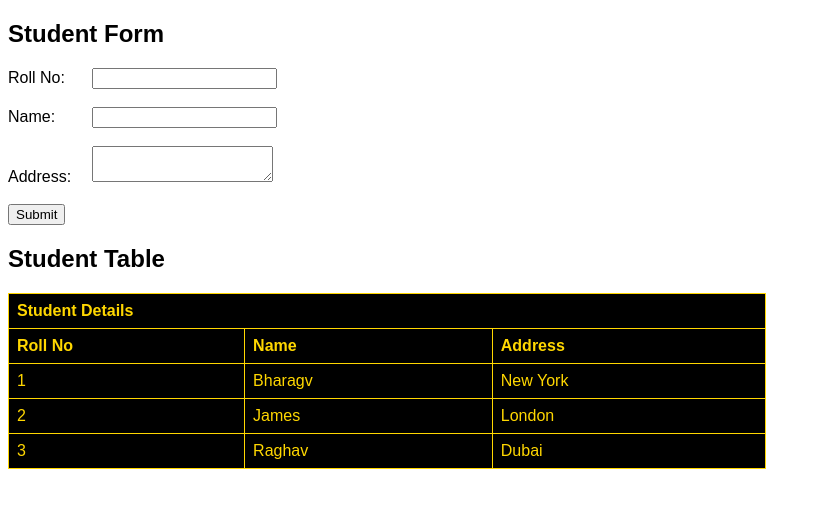
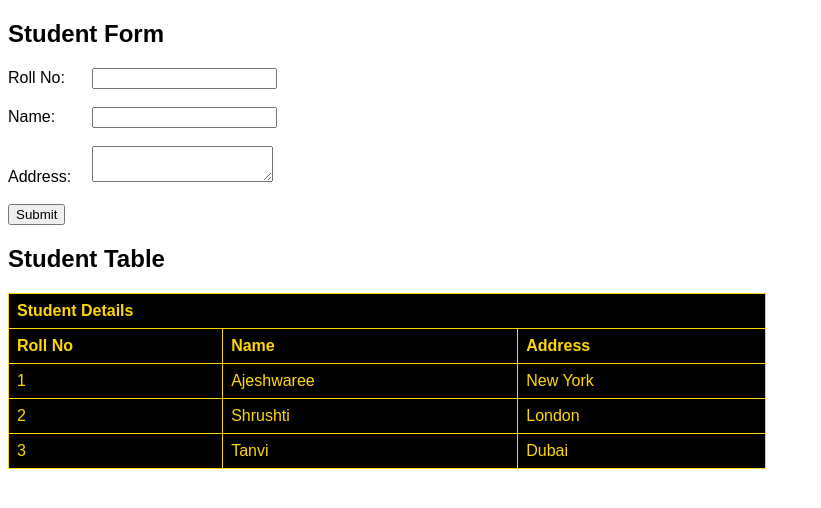
Before and after one commit to itsajeshwaree29-commits/publice, a plain HTML site: page index.html in a window 1280 px wide. Shown: the whole page, without its empty margins (0-821 px from the left). Drawn offline with Linux system fonts and the light colour scheme.

Commit message:
Update index.html

```diff
--- a/index.html
+++ b/index.html
@@ -66,17 +66,17 @@
         </tr>
         <tr>
             <td>1</td>
-            <td>Bharagv</td>
+            <td>Ajeshwaree</td>
             <td>New York</td>
         </tr>
         <tr>
             <td>2</td>
-            <td>James</td>
+            <td>Shrushti</td>
             <td>London</td>
         </tr>
         <tr>
             <td>3</td>
-            <td>Raghav</td>
+            <td>Tanvi</td>
             <td>Dubai</td>
         </tr>
     </table>
```
